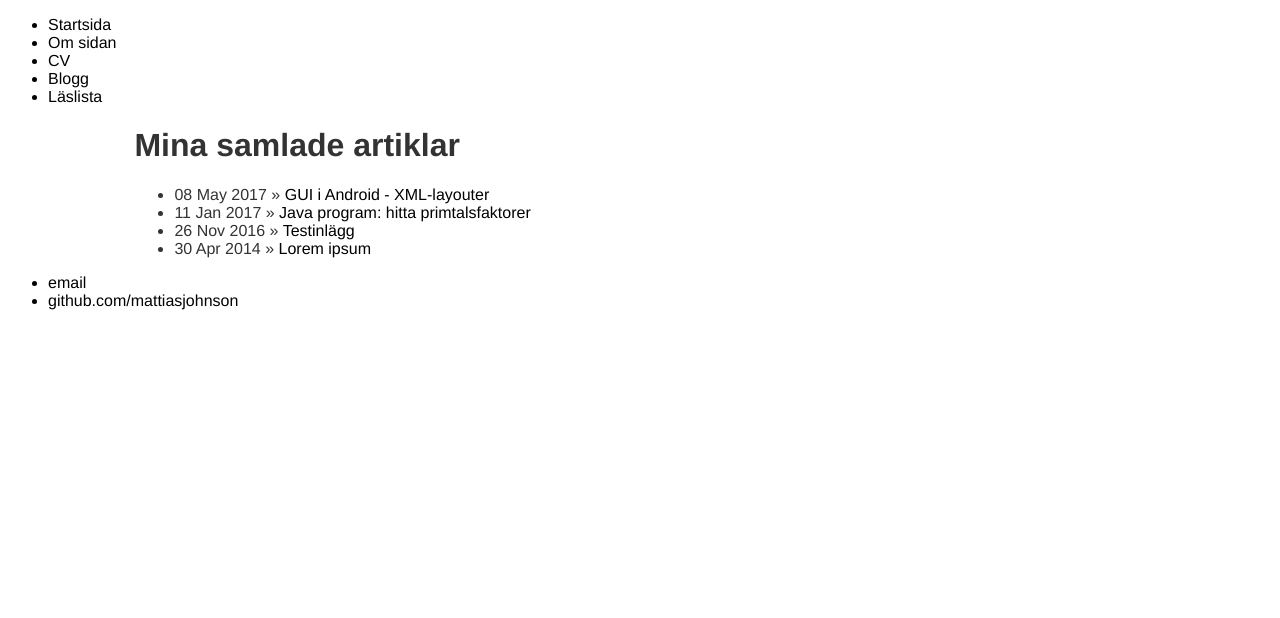
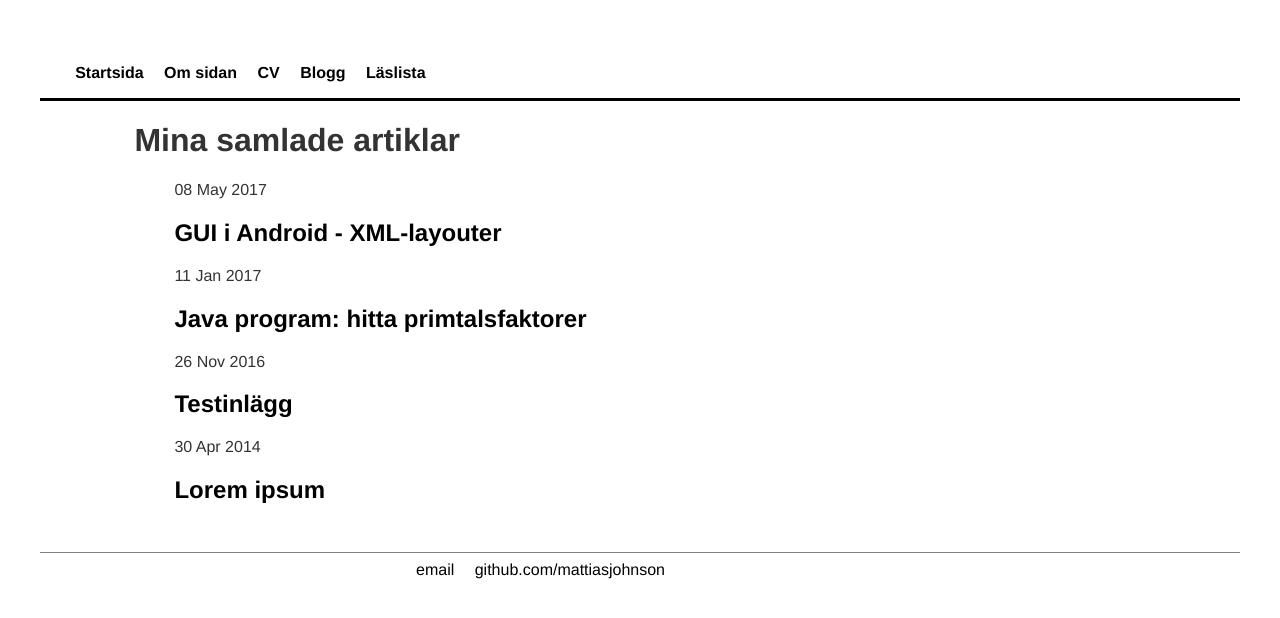
Before and after one commit to mattiasJohnson/mattiasjohnson.github.io, a Jekyll site: the page built from blog/index.html, in a window 1280 px wide. Shown: the top 618 px of the page. Built offline with Jekyll 4.4.1, drawn with Linux system fonts in a browser that asks for light colours.

Commit message:
fixing css

```diff
--- a/blog/index.html
+++ b/blog/index.html
@@ -3,9 +3,14 @@ layout: default
 title: Mina samlade artiklar
 ---
 	<h1>{{ page.title }}</h1>
-	<ul class="posts">
+	<ul class="blog-list">
 
 	  {% for post in site.posts %}
-	    <li><span>{{ post.date | date_to_string }}</span> » <a href="{{ post.url }}" title="{{ post.title }}">{{ post.title }}</a></li>
+	    <li>
+				<span>{{ post.date | date_to_string }}</span>
+				<h2>
+					<a href="{{ post.url }}" title="{{ post.title }}">{{ post.title }}</a>
+				</h2>
+			</li>
 	  {% endfor %}
 	</ul>
--- a/css/cleanMain.css
+++ b/css/cleanMain.css
@@ -19,6 +19,13 @@ font-family: 'Helvetica', 'Arial', 'Sans-Serif';
   color: #333;
 }
 
+.blog-list {
+  list-style: none;
+}
+  h2 .blog-list {
+    margin-top: 0px;
+  }
+
 /* ============= miscellaneous ============= */
 
 a {
@@ -28,9 +35,9 @@ a {
 }
 
 ::selection {
-  color; white;
-  bakcground: black;
-
+  color: white;
+  background: black;
+}
 
 /* ============= nav ============= */
 
@@ -70,11 +77,6 @@ footer {
 }
 /* ============= custom additions ============= */
 
-::selection {
-  color: white;
-  background-color: black;
-}
-
 a:before {
   content: "";
   position: absolute;
--- a/css/main.css
+++ b/css/main.css
@@ -31,7 +31,7 @@ nav ul, footer ul {
 nav ul li {
   display: inline;
   margin-right: 20px;
-  color: ##060606;
+  color: #060606;
 }
 
 a:before {
```
